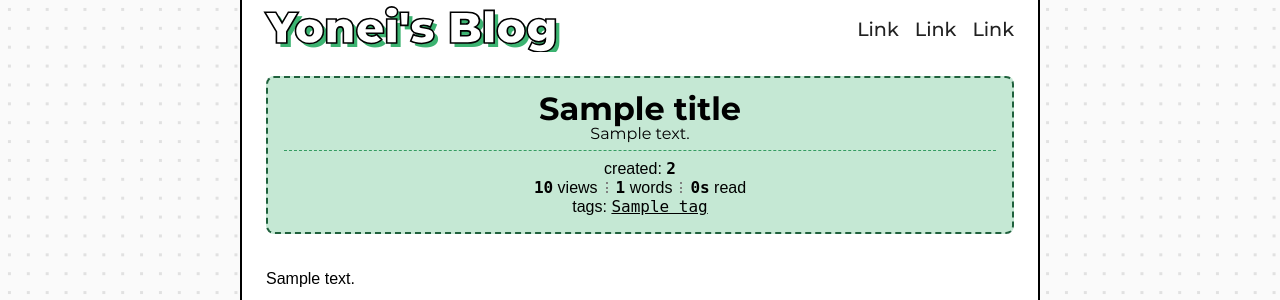
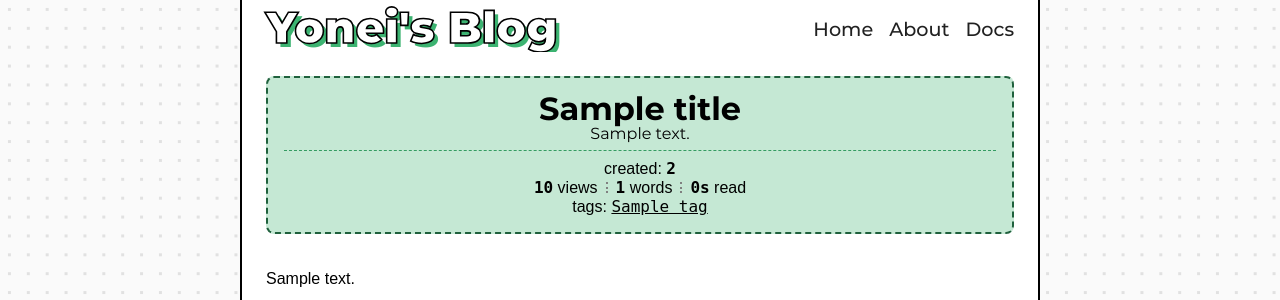
Before and after one commit to y0nei/FastAPI-fullstack-blog, a FastAPI app: template src/templates/components/article.html in a window 1280 px wide. Shown: the top 300 px of the page. Run offline with FastAPI, Linux system fonts and the light colour scheme; the template is opened without the code that fills it: most values are stand-ins (such as "Sample title", 1, 10 or a date in 2020); style sheets or scripts are compiled from the project's sources; parts of the project's set-up code (start-up, migrations or seed data) failed here and were passed over.

Commit message:
feat: About page placeholder & header navbar links

```diff
--- a/src/app.py
+++ b/src/app.py
@@ -7,6 +7,7 @@ from src.core.logging import logger
 from src.core.settings import settings, EnvType
 from src.core.database.session import DataBase
 from src.routes.home import home_router
+from src.routes.about import about_router
 from src.routes.posts import post_router
 from src.routes.article import article_router
 from src.routes.session import session_router
@@ -69,6 +70,7 @@ else:
     logger.warning("Could not add instrumentator middleware.")
 
 app.include_router(home_router)
+app.include_router(about_router)
 app.include_router(post_router)
 app.include_router(article_router)
 app.include_router(session_router)
--- a/src/templates/base.html
+++ b/src/templates/base.html
@@ -13,9 +13,9 @@
             <h1>Yonei's Blog</h1>
             <nav>
                 <ul>
-                    <li><a href="#">Link</a></li>
-                    <li><a href="#">Link</a></li>
-                    <li><a href="#">Link</a></li>
+                    <li><a href="/">Home</a></li>
+                    <li><a href="/about">About</a></li>
+                    <li><a href="/docs">Docs</a></li>
                 </ul>
             </nav>
         </header>
```
Also changed, not shown: src/routes/about.py (added, +8 -0 lines).
